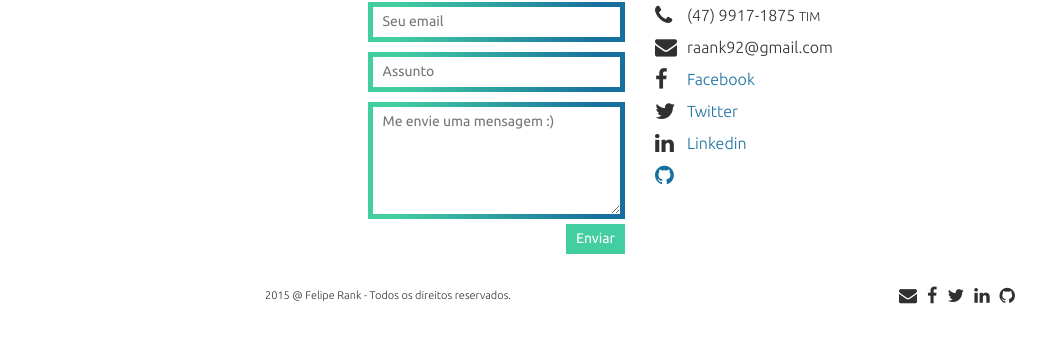
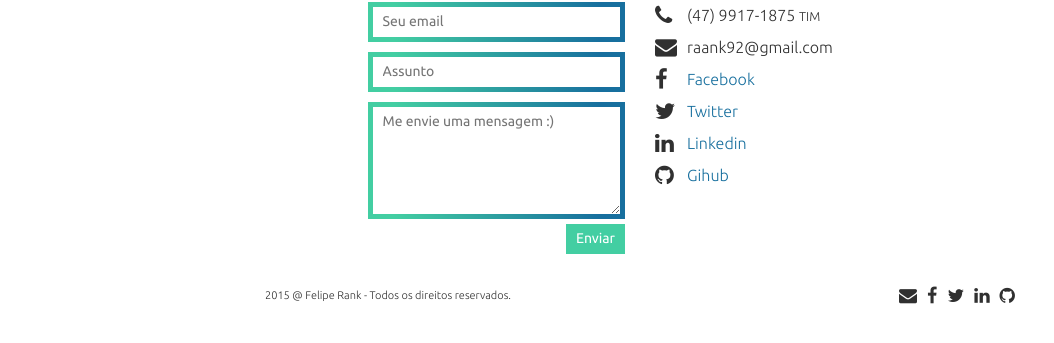
Before and after one commit to btcline/raank.github.io, a Jekyll site: the page built from contato.html, in a window 1280 px wide. Shown: the part 463-806 px from the top of the page, without its empty margins (0-1054 px from the left). Built offline with Jekyll 4.4.1, drawn with Linux system fonts in a browser that asks for light colours; nearby versions of some CDN libraries.

Commit message:
Ajustando link do github em contato

```diff
--- a/contato.html
+++ b/contato.html
@@ -59,7 +59,7 @@ fluid: false
 							<li class="item item-3"><span class="fa fa-facebook"></span> <a href="{{ site.owner.facebook }}">Facebook</a></li>
 							<li class="item item-4"><span class="fa fa-twitter"></span>	<a href="{{ site.owner.twitter }}">Twitter</a></li>
 							<li class="item item-5"><span class="fa fa-linkedin"></span> <a href="{{ site.owner.linkedin }}">Linkedin</a></li>
-							<li class="item item-6"><a href="{{ site.owner.github }}"><span class="fa fa-github"></span></a></li>
+							<li class="item item-6"><span class="fa fa-github"></span> <a href="{{ site.owner.github }}">Gihub</a></li>
 						</ul>
 					</div>
 				</section>
```
